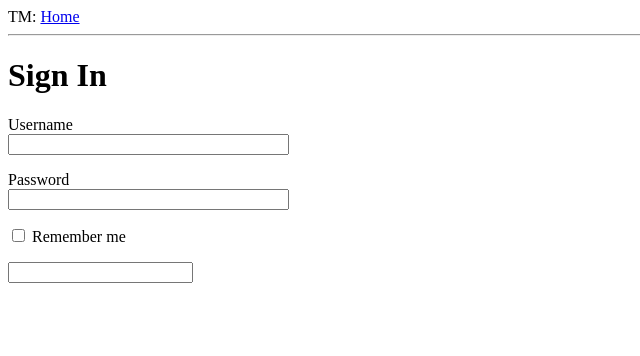
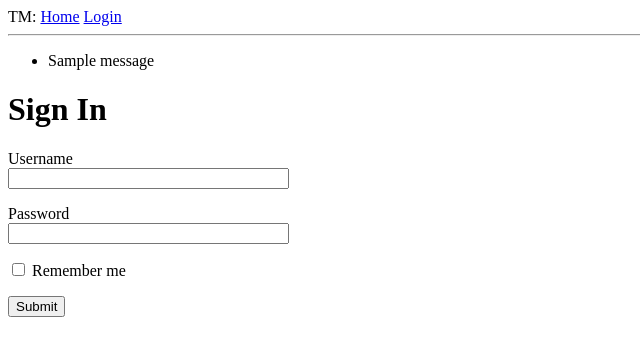
Before and after one commit to Vorh/tm, a Python web app: template flask/src/templates/login.html in a window 1280 px wide. Shown: the top 356 px of the page, without its empty margins (0-640 px from the left). Run offline with Jinja, Linux system fonts and the light colour scheme; the template is opened without the code that fills it: most values are stand-ins (such as "Sample title", 1, 10 or a date in 2020); one stand-in notice (Sample message) is shown; form fields are guessed from the names that the template uses.

Commit message:
[ ADD ] improve a login form

```diff
--- a/flask/src/forms.py
+++ b/flask/src/forms.py
@@ -7,4 +7,4 @@ class LoginForm(FlaskForm):
     username = StringField('username', validators=[DataRequired()])
     password = PasswordField('password', validators=[DataRequired()])
     remember_me = BooleanField('Remember me')
-    sumbit = SubmitField('Sign in')
+    submit = SubmitField('Sign in')
--- a/flask/src/templates/base.html
+++ b/flask/src/templates/base.html
@@ -7,8 +7,20 @@
     {% endif %}
 </header>
 <body>
-    <div>TM: <a href="/index">Home</a></div>
+    <div>TM:
+        <a href="{{ url_for('index') }}">Home</a>
+        <a href="{{ url_for ('login') }}">Login</a>
+    </div>
     <hr>
+    {% with messages = get_flashed_messages() %}
+    {% if messages %}
+    <ul>
+        {% for message in messages %}
+        <li> {{message}}</li>
+        {% endfor %}
+    </ul>
+    {% endif %}
+    {% endwith %}
     {% block content %}{% endblock %}
 </body>
 </html>
--- a/flask/src/templates/login.html
+++ b/flask/src/templates/login.html
@@ -1,24 +1,24 @@
-{% extends 'base.html' %}}
+{% extends "base.html" %}
 
 {% block content %}
-
 <h1>Sign In</h1>
 <form action="" method="post">
-
-    {{form.hidden_tag()}}
+    {{ form.hidden_tag() }}
     <p>
-        {{ form.username.label }} <br>
-        {{ form.username(size=32) }}
+        {{ form.username.label }}<br>
+        {{ form.username(size=32) }}<br>
+        {% for error in form.username.errors %}
+        <span style="color: red;">[{{ error }}]</span>
+        {% endfor %}
     </p>
-
     <p>
         {{ form.password.label }}<br>
-        {{ form.password(size=32) }}
-
+        {{ form.password(size=32) }}<br>
+        {% for error in form.password.errors %}
+        <span style="color: red;">[{{ error }}]</span>
+        {% endfor %}
     </p>
     <p>{{ form.remember_me() }} {{ form.remember_me.label }}</p>
-    <p> {{ form.sumbit()}}</p>
+    <p>{{ form.submit() }}</p>
 </form>
-
-
 {% endblock %}
```
Also changed, not shown: flask/src/routes.py (+7 -3 lines).
